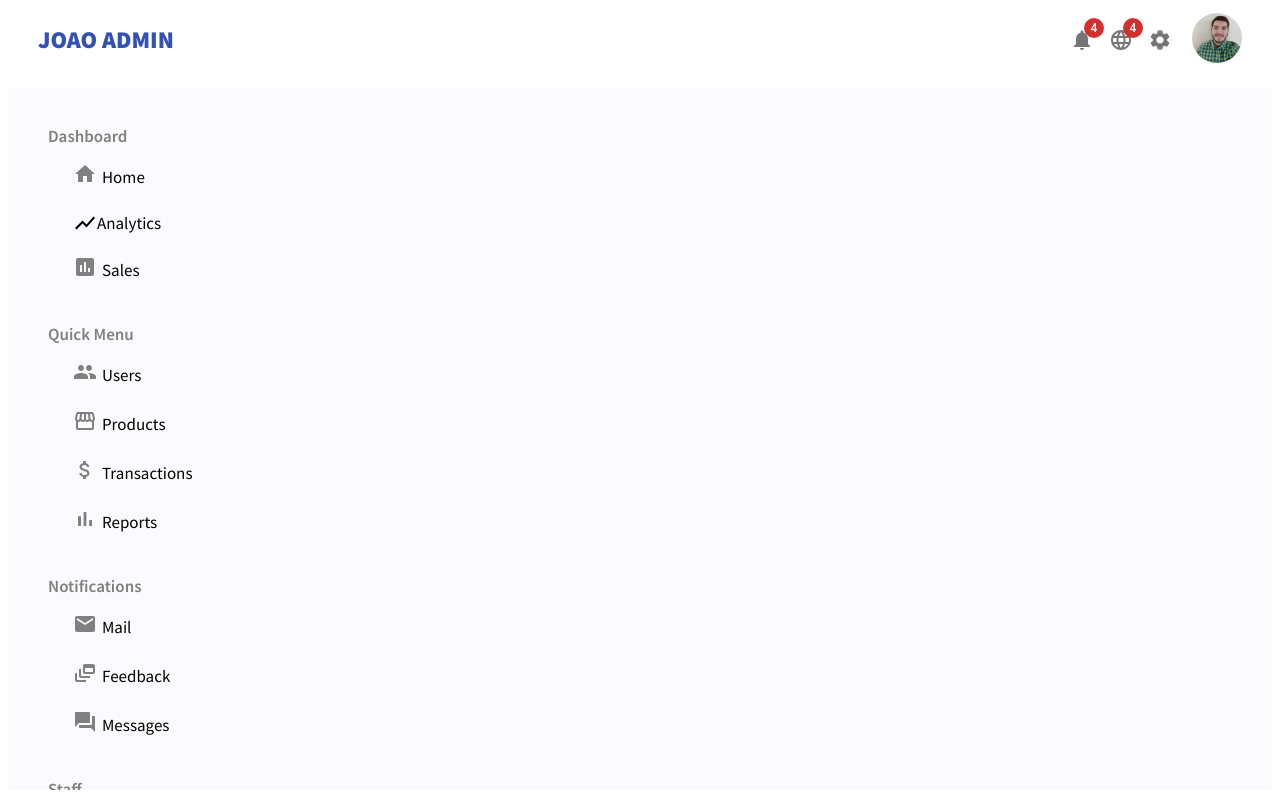
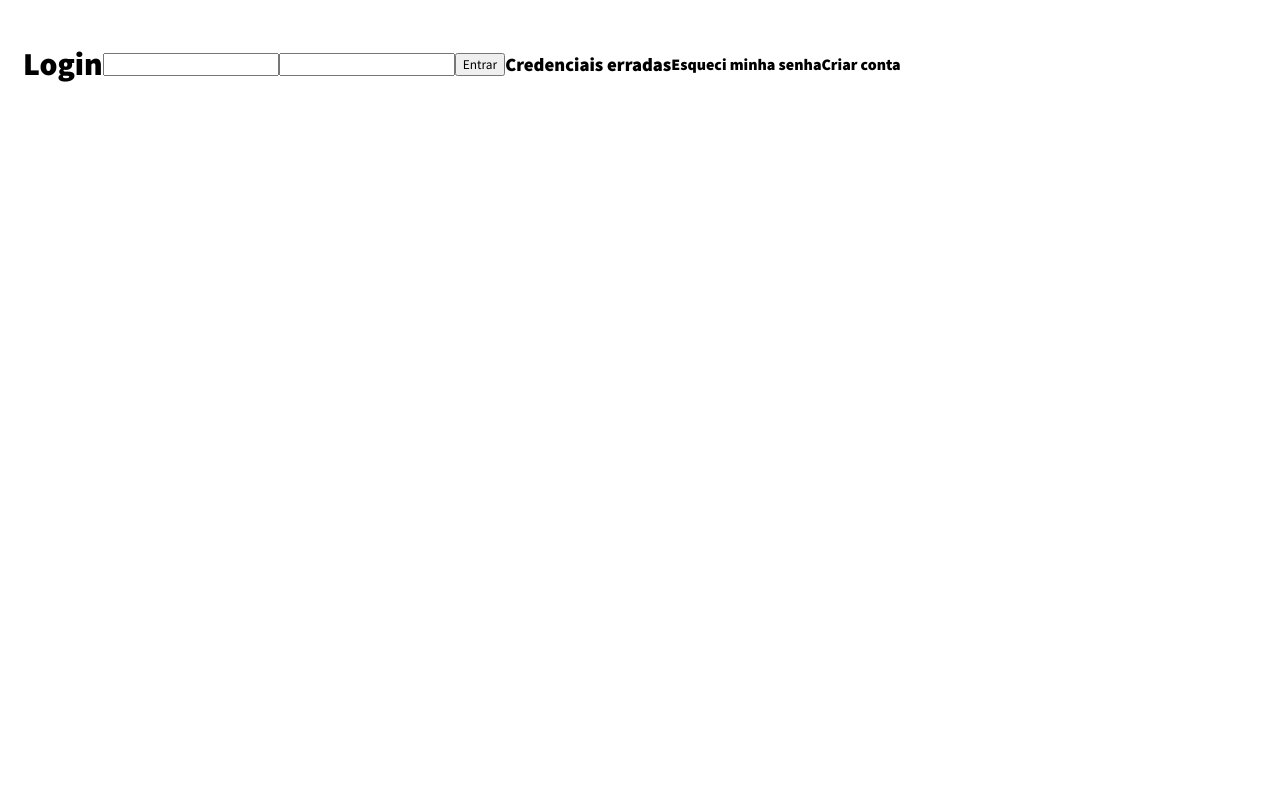
Before and after one commit to devjaoperaro/Admin-client-ecommerce, a React (Create React App) app: page /login in a window 1280 px wide. Built offline with nearby package versions, Linux system fonts and the light colour scheme.

Commit message:
Routes/reduxUser

```diff
--- a/package.json
+++ b/package.json
@@ -9,6 +9,7 @@
     "@material-ui/icons": "^4.11.3",
     "@mui/material": "^5.8.2",
     "@mui/x-data-grid": "^5.12.0",
+    "@reduxjs/toolkit": "^1.8.3",
     "@testing-library/jest-dom": "^5.14.1",
     "@testing-library/react": "^13.0.0",
     "@testing-library/user-event": "^13.2.1",
@@ -18,12 +19,15 @@
     "@types/react-dom": "^18.0.0",
     "@types/react-router-dom": "^5.3.3",
     "@types/styled-components": "^5.1.25",
+    "axios": "^0.27.2",
     "nodemon": "^2.0.16",
     "react": "^18.1.0",
     "react-dom": "^18.1.0",
+    "react-redux": "^8.0.2",
     "react-router-dom": "^6.3.0",
     "react-scripts": "5.0.1",
     "recharts": "^2.1.10",
+    "redux-persist": "^6.0.0",
     "remove": "^0.1.5",
     "styled-components": "^5.3.5",
     "typescript": "^4.4.2",
--- a/src/App.tsx
+++ b/src/App.tsx
@@ -1,16 +1,21 @@
 import React from 'react';
+import { useSelector } from 'react-redux';
 import { BrowserRouter } from 'react-router-dom';
 import Navbar from './components/Navbar';
 import Sidebar from './components/Sidebar';
 import Routers from './routes';
 
 function App() {
+
+  // const user = useSelector((state: any) => state.user);
+  const user = false;
+
   return (
     <>
-      <Navbar/>
+      {user && <Navbar/>}
       <div style={styles.container}>
         <BrowserRouter>
-          <Sidebar/>
+          {user && <Sidebar/>}
           <Routers/>
         </BrowserRouter>
       </div>
--- a/src/components/Sidebar.tsx
+++ b/src/components/Sidebar.tsx
@@ -22,9 +22,11 @@ const Container = styled.div`
     flex: 1;
     display: flex;
     flex-direction: column;
-    height: calc(100vh - 98px);
+    height: calc(100vh - 30px);
     background-color: rgb(251, 251, 255);
-    overflow-y: scroll;
+    position: sticky;
+    top: 10px;
+    /* overflow-y: scroll;
 
     ::-webkit-scrollbar {
         width: 10px;
@@ -35,7 +37,7 @@ const Container = styled.div`
     ::-webkit-scrollbar-thumb {
         background: #c7c4c4;
         border-radius: 10px;
-    }
+    } */
 
 `;
 
@@ -78,7 +80,7 @@ const Icon = styled.div`
 const Sidebar: React.FC = () => {
     return (
         <Container>
-            <Dashboard first={20}>
+            <Dashboard first={10}>
                 <DashboardUl>
                     Dashboard
 
--- a/src/index.tsx
+++ b/src/index.tsx
@@ -1,12 +1,18 @@
 import React from 'react';
 import ReactDOM from 'react-dom/client';
 import App from './App';
+
+import { Provider } from 'react-redux';
+import { store, persistor } from '../src/redux/store';
+import { PersistGate } from 'redux-persist/integration/react';
 
 const root = ReactDOM.createRoot(
   document.getElementById('root') as HTMLElement
 );
 root.render(
-  <React.StrictMode>
-    <App />
-  </React.StrictMode>
+  <Provider store={store} >
+    <PersistGate loading={null} persistor={persistor}>
+      <App />
+    </PersistGate>
+  </Provider>
 );
--- /dev/null
+++ b/src/pages/login/Login.tsx
@@ -0,0 +1,57 @@
+import react from 'react';
+import Styled from 'styled-components';
+
+
+const Container = Styled.div`
+    display: flex;
+    justify-content: center;
+    align-items: center;
+    border-radius: 10px;
+    padding: 15px;
+`;
+
+const Title = Styled.h1`
+
+`;
+
+const Form = Styled.form`
+
+`;
+
+const Imput = Styled.input`
+
+`;
+
+const Button = Styled.button`
+
+`;
+
+const Error = Styled.h3`
+
+`;
+
+const ForgotPassword = Styled.h4`
+
+`;
+
+const CreateAccount = Styled.h4`
+
+`;
+
+const Login: React.FC = () => {
+    return (
+        <Container>
+            <Title>Login</Title>
+            <Form>
+                <Imput></Imput>
+                <Imput></Imput>
+                <Button>Entrar</Button>
+            </Form>
+            <Error>Credenciais erradas</Error>
+            <ForgotPassword>Esqueci minha senha</ForgotPassword>
+            <CreateAccount>Criar conta</CreateAccount>
+        </Container>
+    )
+}
+
+export default Login;
--- /dev/null
+++ b/src/redux/store.ts
@@ -0,0 +1,39 @@
+import { configureStore } from "@reduxjs/toolkit";
+import userReducer from "./userRedux";
+import {
+    persistStore,
+    persistReducer,
+    FLUSH,
+    REHYDRATE,
+    PAUSE,
+    PERSIST,
+    PURGE,
+    REGISTER,
+  } from 'redux-persist'
+  import storage from 'redux-persist/lib/storage'
+
+  const persistConfig = {
+    key: 'root',
+    version: 1,
+    storage,
+  }
+
+  // aqui eu to colocando tudo o q eu quero salvar no "local storage"
+//   const rootReducer =  combineReducers({ user: userReducer, cart: cartReducer })
+
+  // redux persist é semelhante a um local storage, guarda os dados do redux
+  const persistedReducer = persistReducer(persistConfig, userReducer)
+
+export const store = configureStore({
+    reducer: persistedReducer,
+
+    //persist reducer
+    middleware: (getDefaultMiddleware: any) =>
+    getDefaultMiddleware({
+      serializableCheck: {
+        ignoredActions: [FLUSH, REHYDRATE, PAUSE, PERSIST, PURGE, REGISTER],
+      },
+    }),
+});
+
+export let persistor = persistStore(store as any)
--- /dev/null
+++ b/src/redux/userRedux.ts
@@ -0,0 +1,29 @@
+import { createSlice } from '@reduxjs/toolkit';
+
+
+const userSlice = createSlice({
+    name: "user",
+    initialState: {
+        currentUser: null,
+        isFatching: false,
+        error: false
+    },
+    reducers: {
+        loginStart: (state) => {
+            state.isFatching = true;
+        },
+        loginSuccess: (state, action) => {
+            state.isFatching = false;
+            state.currentUser = action.payload;
+        },
+        loginFailure: (state) => {
+            state.isFatching = false;
+            state.error = true;
+        }
+    }
+});
+
+
+export const { loginStart, loginSuccess, loginFailure } = userSlice.actions;
+
+export default userSlice.reducer;
--- /dev/null
+++ b/src/routes/app.routes.tsx
@@ -0,0 +1,29 @@
+import React from 'react';
+import {
+    Routes,
+    Route,
+  } from "react-router-dom";
+import Home from '../pages/Home';
+import NewUser from '../pages/user/NewUser';
+import ProductList from '../pages/product/ProductList';
+import User from '../pages/user/User';
+import UserList from '../pages/user/UserList';
+import Product from '../pages/product/Product';
+import NewProduct from '../pages/product/NewProduct';
+
+
+const AppRoutes: React.FC = () => {
+    return (
+        <Routes>
+            <Route path="/" element={<Home/>}/>
+            <Route path="/users" element={<UserList/>}/>
+            <Route path="/user/:userId" element={<User/>}/>
+            <Route path="/newUser" element={<NewUser/>}/>
+            <Route path="/product" element={<ProductList/>}/>
+            <Route path="/product/:productId" element={<Product/>}/>
+            <Route path="/newProduct" element={<NewProduct/>}/>
+        </Routes>
+    );
+};
+
+export default AppRoutes;
--- a/src/routes/index.tsx
+++ b/src/routes/index.tsx
@@ -12,19 +12,18 @@ import User from '../pages/user/User';
 import UserList from '../pages/user/UserList';
 import Product from '../pages/product/Product';
 import NewProduct from '../pages/product/NewProduct';
+import AppRoutes from './app.routes';
+import LoginRoutes from './login.routes';
 
 
 const Routers: React.FC = () => {
+
+    const user = false;
+
     return (
-        <Routes>
-            <Route path="/" element={<Home/>}/>
-            <Route path="/users" element={<UserList/>}/>
-            <Route path="/user/:userId" element={<User/>}/>
-            <Route path="/newUser" element={<NewUser/>}/>
-            <Route path="/product" element={<ProductList/>}/>
-            <Route path="/product/:productId" element={<Product/>}/>
-            <Route path="/newProduct" element={<NewProduct/>}/>
-        </Routes>
+
+        user ? <AppRoutes/> : <LoginRoutes/>
+
     );
 };
 
--- /dev/null
+++ b/src/routes/login.routes.tsx
@@ -0,0 +1,17 @@
+import React from 'react';
+import {
+    Routes,
+    Route,
+  } from "react-router-dom";
+import Login from '../pages/login/Login';
+
+
+const LoginRoutes: React.FC = () => {
+    return (
+        <Routes>
+            <Route path="/login" element={<Login/>}/>
+        </Routes>
+    );
+};
+
+export default LoginRoutes;
```
Also changed, not shown: src/redux/apiCalls.ts (added, +13 -0 lines), 1 other file (tests, documents, lock files or other folders).
